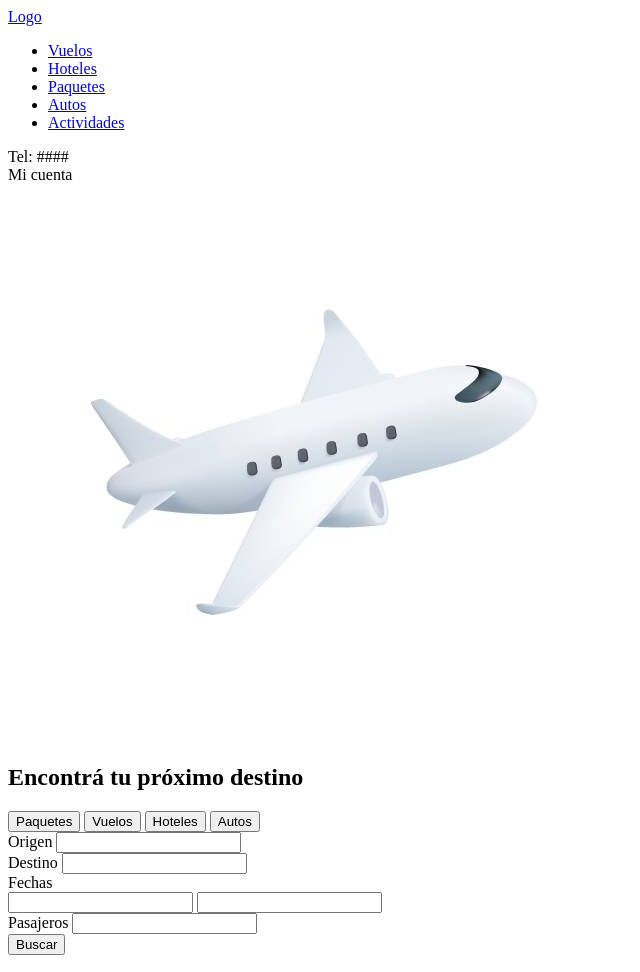
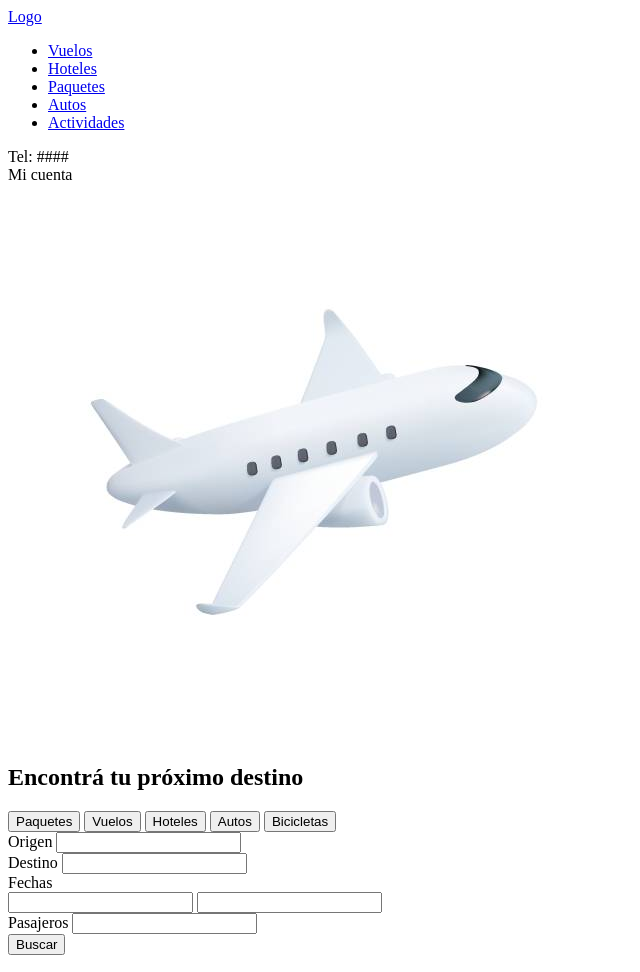
Before and after one commit to alvmantura23/Segundo-reto, a plain HTML site: page index.html in a window 1280 px wide. Shown: the top 972 px of the page, without its empty margins (0-640 px from the left). Drawn offline with Linux system fonts and the light colour scheme.

Commit message:
Agregando bicicletas

```diff
--- a/index.html
+++ b/index.html
@@ -41,6 +41,7 @@
                 <button>Vuelos</button>
                 <button>Hoteles</button>
                 <button>Autos</button>
+                <button>Bicicletas</button>
             </div>
 
             <form>
```
